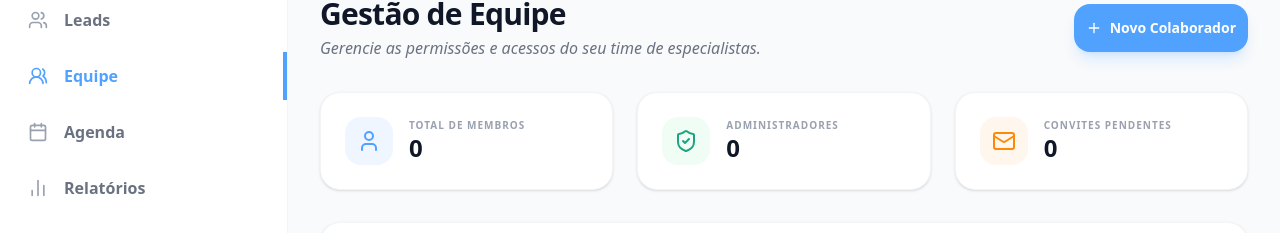
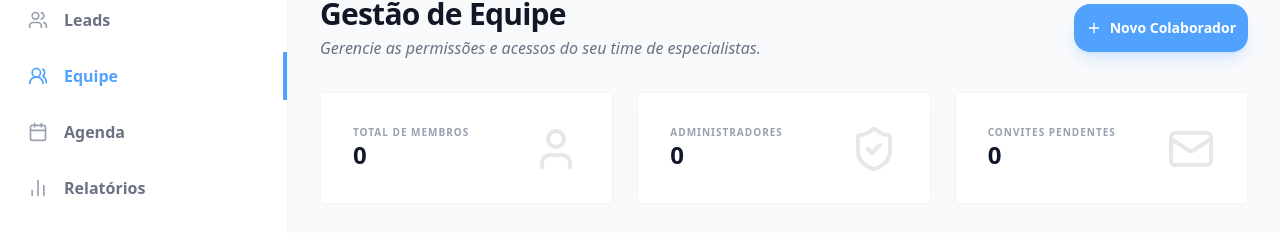
Before and after one commit to rodrigoanastacio/DA_webapp, a Next.js app: page /dashboard/team in a window 1280 px wide. Shown: the part 100-333 px from the top of the page. Built offline with nearby package versions, Linux system fonts and the light colour scheme; no server answers; the database is empty.

Commit message:
feat: introduce a reusable `StatCard` component and refactor dashboard and team header pages to utilize it.

```diff
--- a/src/app/(dashboard)/dashboard/page.tsx
+++ b/src/app/(dashboard)/dashboard/page.tsx
@@ -2,10 +2,11 @@
 
 import { LeadDetailsDrawer } from '@/components/dashboard/LeadDetailsDrawer'
 
+import { StatCard } from '@/components/dashboard/StatCard'
 import { Badge } from '@/components/ui/badge'
 import { Lead, MOCK_LEADS } from '@/lib/mock-data'
 import { cn } from '@/lib/utils'
-import { BarChart3, MoreVertical, Star, TrendingUp, Users } from 'lucide-react'
+import { BarChart3, MoreVertical, Star, Users } from 'lucide-react'
 import { useState } from 'react'
 
 export default function DashboardPage() {
@@ -65,68 +66,27 @@ export default function DashboardPage() {
 
       {/* Stats Cards */}
       <div className="grid gap-6 grid-cols-1 sm:grid-cols-2 lg:grid-cols-3">
-        {/* Total de Leads */}
-        <div className="bg-white p-8 shadow-[0_4px_20px_rgba(0,0,0,0.01)] border border-gray-100 flex flex-col justify-between h-48">
-          <div className="flex items-center justify-between mb-6">
-            <p className="text-[12px] font-bold text-gray-400 uppercase tracking-widest">
-              Total de Leads
-            </p>
-            <div className="w-10 h-10 flex items-center justify-center">
-              <Users className="w-10 h-10 text-gray-200" />
-            </div>
-          </div>
-          <div className="flex items-baseline gap-3">
-            <span className="text-4xl font-extrabold text-gray-900 tracking-tight">
-              180.240
-            </span>
-            <div className="flex items-center gap-0.5 text-emerald-500 font-bold text-xs bg-emerald-50 px-2 py-0.5 rounded-full">
-              <TrendingUp className="w-3 h-3" />
-              <span>+5.2%</span>
-            </div>
-          </div>
-        </div>
+        <StatCard
+          label="Total de Leads"
+          value="180.240"
+          icon={Users}
+          trend={{ value: '+5.2%', direction: 'up' }}
+        />
 
-        {/* Alto Potencial */}
-        <div className="bg-white p-8 shadow-[0_4px_20px_rgba(0,0,0,0.01)] border border-gray-100 flex flex-col justify-between h-48">
-          <div className="flex items-center justify-between mb-6">
-            <p className="text-[12px] font-bold text-gray-400 uppercase tracking-widest">
-              Leads P0 (Alto Potencial)
-            </p>
-            <div className="w-10 h-10 flex items-center justify-center">
-              <Star className="w-10 h-10 text-gray-200 fill-gray-100" />
-            </div>
-          </div>
-          <div className="flex items-baseline gap-3">
-            <span className="text-4xl font-extrabold text-gray-900 tracking-tight">
-              42
-            </span>
-            <div className="flex items-center gap-0.5 text-emerald-500 font-bold text-xs bg-emerald-50 px-2 py-0.5 rounded-full">
-              <TrendingUp className="w-3 h-3" />
-              <span>+2.1%</span>
-            </div>
-          </div>
-        </div>
+        <StatCard
+          label="Leads P0 (Alto Potencial)"
+          value="42"
+          icon={Star}
+          trend={{ value: '+2.1%', direction: 'up' }}
+          iconColor="text-gray-200 fill-gray-100"
+        />
 
-        {/* Taxa de Conversão */}
-        <div className="bg-white p-8 shadow-[0_4px_20px_rgba(0,0,0,0.01)] border border-gray-100 flex flex-col justify-between h-48">
-          <div className="flex items-center justify-between mb-6">
-            <p className="text-[12px] font-bold text-gray-400 uppercase tracking-widest">
-              Taxa de Conversão
-            </p>
-            <div className="w-10 h-10 flex items-center justify-center">
-              <BarChart3 className="w-10 h-10 text-gray-200" />
-            </div>
-          </div>
-          <div className="flex items-baseline gap-3">
-            <span className="text-4xl font-extrabold text-gray-900 tracking-tight">
-              12.4%
-            </span>
-            <div className="flex items-center gap-0.5 text-emerald-500 font-bold text-xs bg-emerald-50 px-2 py-0.5 rounded-full">
-              <TrendingUp className="w-3 h-3" />
-              <span>+0.8%</span>
-            </div>
-          </div>
-        </div>
+        <StatCard
+          label="Taxa de Conversão"
+          value="12.4%"
+          icon={BarChart3}
+          trend={{ value: '+0.8%', direction: 'up' }}
+        />
       </div>
 
       {/* Tabela de Leads */}
--- a/src/app/(dashboard)/dashboard/team/components/TeamHeader.tsx
+++ b/src/app/(dashboard)/dashboard/team/components/TeamHeader.tsx
@@ -1,5 +1,6 @@
 'use client'
 
+import { StatCard } from '@/components/dashboard/StatCard'
 import { Button } from '@/components/ui/button'
 import { Mail, Plus, ShieldCheck, User } from 'lucide-react'
 import { useState } from 'react'
@@ -33,41 +34,28 @@ export function TeamHeader({ totalMembers, adminsCount }: TeamHeaderProps) {
         </Button>
       </div>
 
-      {/* Stats Quick View */}
       <div className="grid grid-cols-1 md:grid-cols-3 gap-6">
-        <div className="bg-white p-6 rounded-2xl border border-gray-100 shadow-sm flex items-center gap-4">
-          <div className="w-12 h-12 bg-blue-50 rounded-xl flex items-center justify-center text-blue-400">
-            <User className="w-6 h-6" />
-          </div>
-          <div>
-            <p className="text-sm font-bold text-gray-400 uppercase tracking-widest text-[10px]">
-              Total de Membros
-            </p>
-            <p className="text-2xl font-black text-gray-900">{totalMembers}</p>
-          </div>
-        </div>
-        <div className="bg-white p-6 rounded-2xl border border-gray-100 shadow-sm flex items-center gap-4">
-          <div className="w-12 h-12 bg-green-50 rounded-xl flex items-center justify-center text-green-500">
-            <ShieldCheck className="w-6 h-6" />
-          </div>
-          <div>
-            <p className="text-sm font-bold text-gray-400 uppercase tracking-widest text-[10px]">
-              Administradores
-            </p>
-            <p className="text-2xl font-black text-gray-900">{adminsCount}</p>
-          </div>
-        </div>
-        <div className="bg-white p-6 rounded-2xl border border-gray-100 shadow-sm flex items-center gap-4">
-          <div className="w-12 h-12 bg-orange-50 rounded-xl flex items-center justify-center text-orange-400">
-            <Mail className="w-6 h-6" />
-          </div>
-          <div>
-            <p className="text-sm font-bold text-gray-400 uppercase tracking-widest text-[10px]">
-              Convites Pendentes
-            </p>
-            <p className="text-2xl font-black text-gray-900">0</p>
-          </div>
-        </div>
+        <StatCard
+          variant="compact"
+          label="Total de Membros"
+          value={totalMembers}
+          icon={User}
+          iconColor="text-gray-200"
+        />
+        <StatCard
+          variant="compact"
+          label="Administradores"
+          value={adminsCount}
+          icon={ShieldCheck}
+          iconColor="text-gray-200"
+        />
+        <StatCard
+          variant="compact"
+          label="Convites Pendentes"
+          value={0}
+          icon={Mail}
+          iconColor="text-gray-200"
+        />
       </div>
 
       <MemberDetailsDrawer
--- /dev/null
+++ b/src/components/dashboard/StatCard.tsx
@@ -0,0 +1,87 @@
+'use client'
+
+import { cn } from '@/lib/utils'
+import { LucideIcon, TrendingDown, TrendingUp } from 'lucide-react'
+
+interface StatCardProps {
+  label: string
+  value: string | number
+  icon: LucideIcon
+  trend?: {
+    value: string
+    direction: 'up' | 'down' | 'neutral'
+  }
+  variant?: 'premium' | 'compact'
+  className?: string
+  iconColor?: string
+  iconBg?: string
+}
+
+export function StatCard({
+  label,
+  value,
+  icon: Icon,
+  trend,
+  variant = 'premium',
+  className,
+  iconColor,
+  iconBg
+}: StatCardProps) {
+  if (variant === 'compact') {
+    return (
+      <div
+        className={cn(
+          'bg-white p-8 shadow-[0_4px_20px_rgba(0,0,0,0.01)] border border-gray-100 flex justify-between h-28',
+          className
+        )}
+      >
+        <div>
+          <p className="text-sm font-bold text-gray-400 uppercase tracking-widest text-[10px]">
+            {label}
+          </p>
+          <p className="text-2xl font-black text-gray-900">{value}</p>
+        </div>
+        <div
+          className={cn(
+            'w-12 h-12 flex items-center justify-center',
+            iconBg || 'text-gray-200',
+            iconColor || 'text-blue-400'
+          )}
+        >
+          <Icon className="w-15 h-15" />
+        </div>
+      </div>
+    )
+  }
+
+  return (
+    <div
+      className={cn(
+        'bg-white p-8 shadow-[0_4px_20px_rgba(0,0,0,0.01)] border border-gray-100 flex flex-col justify-between h-48',
+        className
+      )}
+    >
+      <div className="flex items-center justify-between mb-6">
+        <p className="text-[12px] font-bold text-gray-400 uppercase tracking-widest">
+          {label}
+        </p>
+        <div className="w-10 h-10 flex items-center justify-center">
+          <Icon className={cn('w-10 h-10 text-gray-200', iconColor)} />
+        </div>
+      </div>
+
+      <div className="flex items-baseline gap-3">
+        <span className="text-4xl font-extrabold text-gray-900 tracking-tight">
+          {value}
+        </span>
+        {trend && (
+          <div className="flex items-center gap-0.5 text-emerald-500 font-bold text-xs bg-emerald-50 px-2 py-0.5 rounded-full">
+            {trend.direction === 'up' && <TrendingUp className="w-3 h-3" />}
+            {trend.direction === 'down' && <TrendingDown className="w-3 h-3" />}
+            <span>{trend.value}</span>
+          </div>
+        )}
+      </div>
+    </div>
+  )
+}
```
